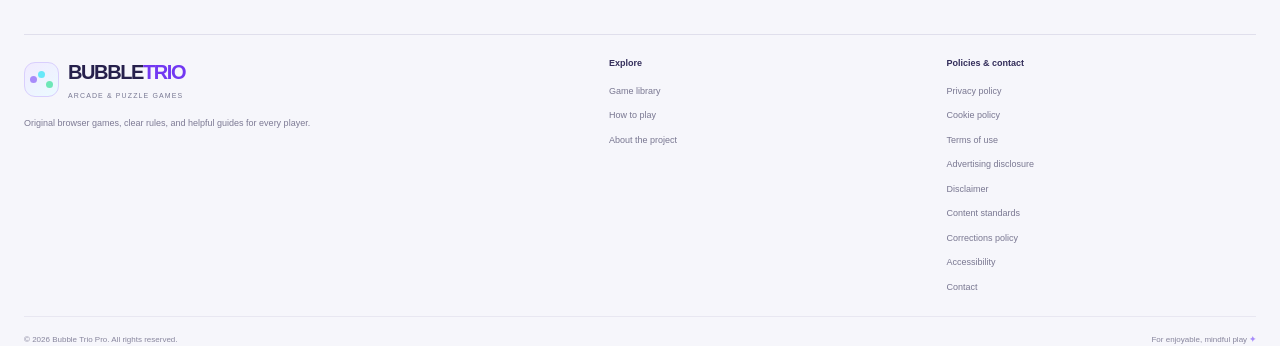
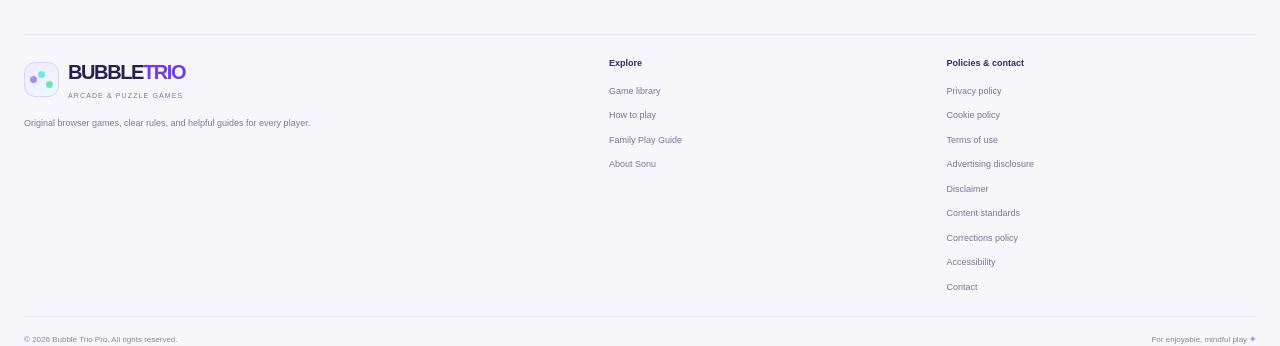
Before and after one commit to websiite01-tech/bubble-trio-pro, a Next.js app: page / in a window 1280 px wide. Shown: the part 6018-6364 px from the top of the page. Built offline with nearby package versions, Linux system fonts and the light colour scheme; no server answers.

Commit message:
navigation: add Family Play Guide and Sonu profile links

```diff
--- a/app/layout.js
+++ b/app/layout.js
@@ -35,7 +35,7 @@ export default function RootLayout({ children }) {
                 </a>
                 <p>Original browser games, clear rules, and helpful guides for every player.</p>
               </div>
-              <div className="footer-links"><b>Explore</b><a href="/#game-library">Game library</a><a href="/#player-guide">How to play</a><a href="/about">About the project</a></div>
+              <div className="footer-links"><b>Explore</b><a href="/#game-library">Game library</a><a href="/#player-guide">How to play</a><a href="/family-guide">Family Play Guide</a><a href="/about">About Sonu</a></div>
               <div className="footer-links"><b>Policies & contact</b><a href="/privacy">Privacy policy</a><a href="/cookie-policy">Cookie policy</a><a href="/terms">Terms of use</a><a href="/advertising-disclosure">Advertising disclosure</a><a href="/disclaimer">Disclaimer</a><a href="/content-standards">Content standards</a><a href="/corrections">Corrections policy</a><a href="/accessibility">Accessibility</a><a href="/contact">Contact</a></div>
             </div>
             <div className="footer-bottom">
```
